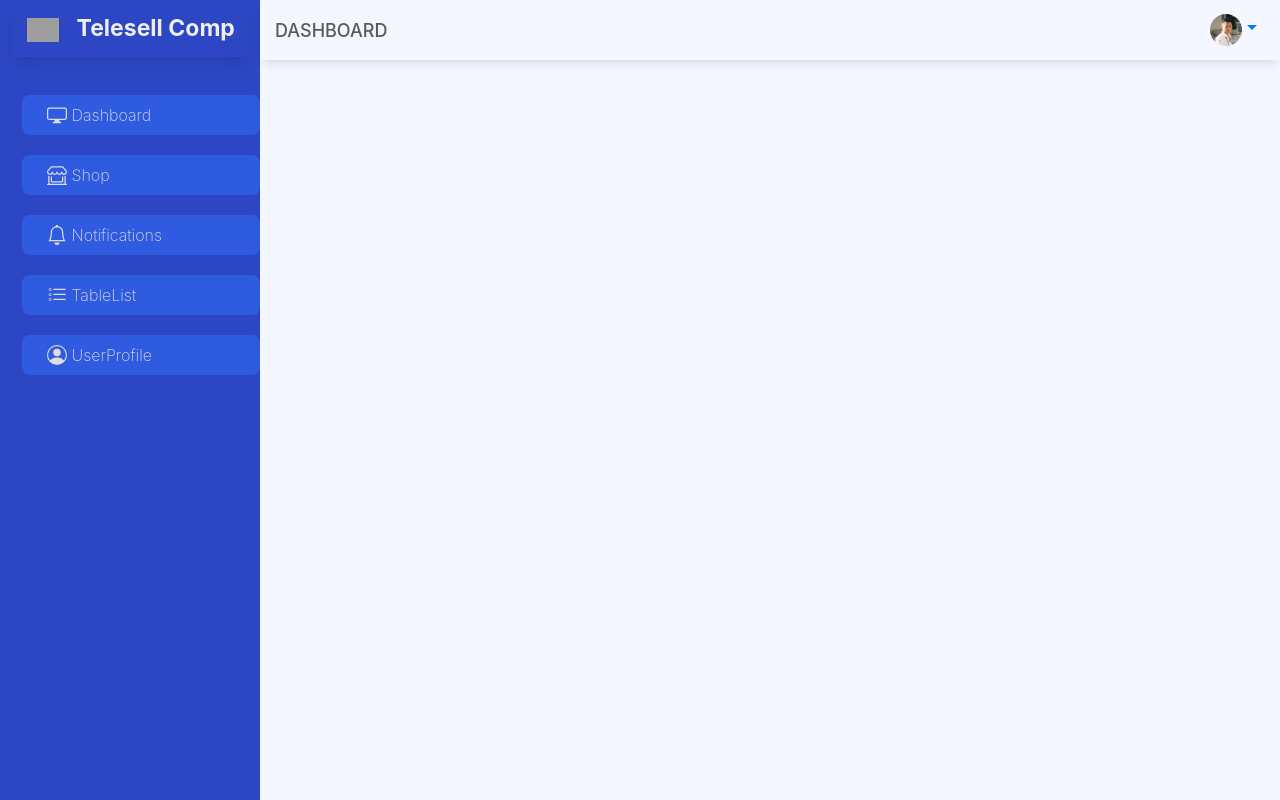
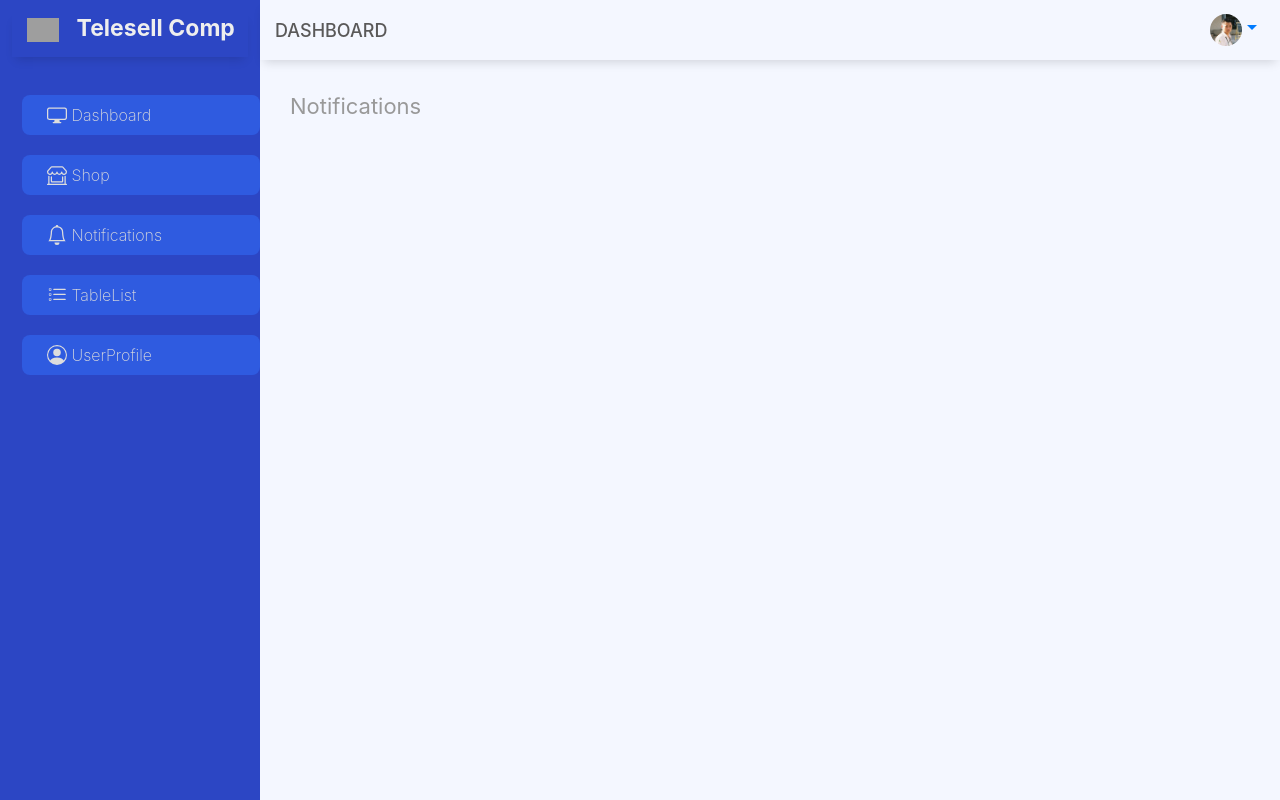
Before and after one commit to aewkew/Talesell_demo, a Nuxt app: page /Notifications in a window 1280 px wide. Built offline with nearby package versions, Linux system fonts and the light colour scheme; grey boxes are pictures that could not be loaded.

Commit message:
add file

```diff
--- a/pages/Notifications.vue
+++ b/pages/Notifications.vue
@@ -1,10 +1,8 @@
-<template lang="">
-
-  <div>
-
+<template>
+  <div class="container">
+    <div class="sale">Notifications</div>
 
   </div>
-
 </template>
 <script>
 import Card from "@/components/Cards/Card.vue";
--- a/pages/TableList.vue
+++ b/pages/TableList.vue
@@ -1,5 +1,8 @@
 <template lang="">
   <div class="container">
+    <searchTableVue></searchTableVue>
+    <div class="sale">Table List</div>
+    <br>
     <div class="tableContrainer">
       <b-table-simple class="table">
         <b-thead>
@@ -26,7 +29,11 @@
   </div>
 </template>
 <script>
+import searchTableVue from './TableList/searchTable.vue';
 export default {
+  components:{
+    searchTableVue
+  },
   layout: "coreLayout",
 
   data() {
--- /dev/null
+++ b/pages/TableList/searchTable.vue
@@ -0,0 +1,19 @@
+<template lang="">
+    <div>
+        <card>
+
+        </card>
+    </div>
+</template>
+<script>
+import Card from "@/components/Cards/Card.vue";
+export default {
+    components: {
+    Card,
+  },
+
+}
+</script>
+<style lang="">
+
+</style>
```
